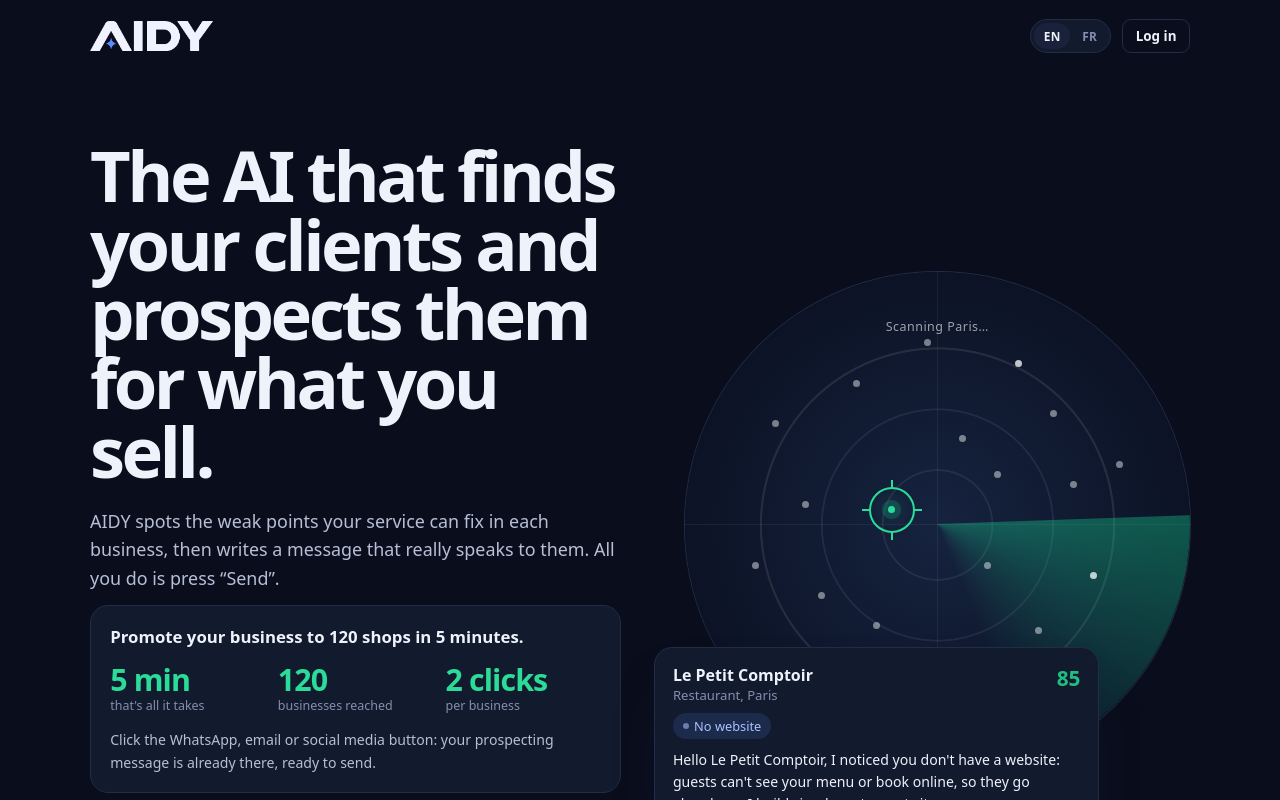
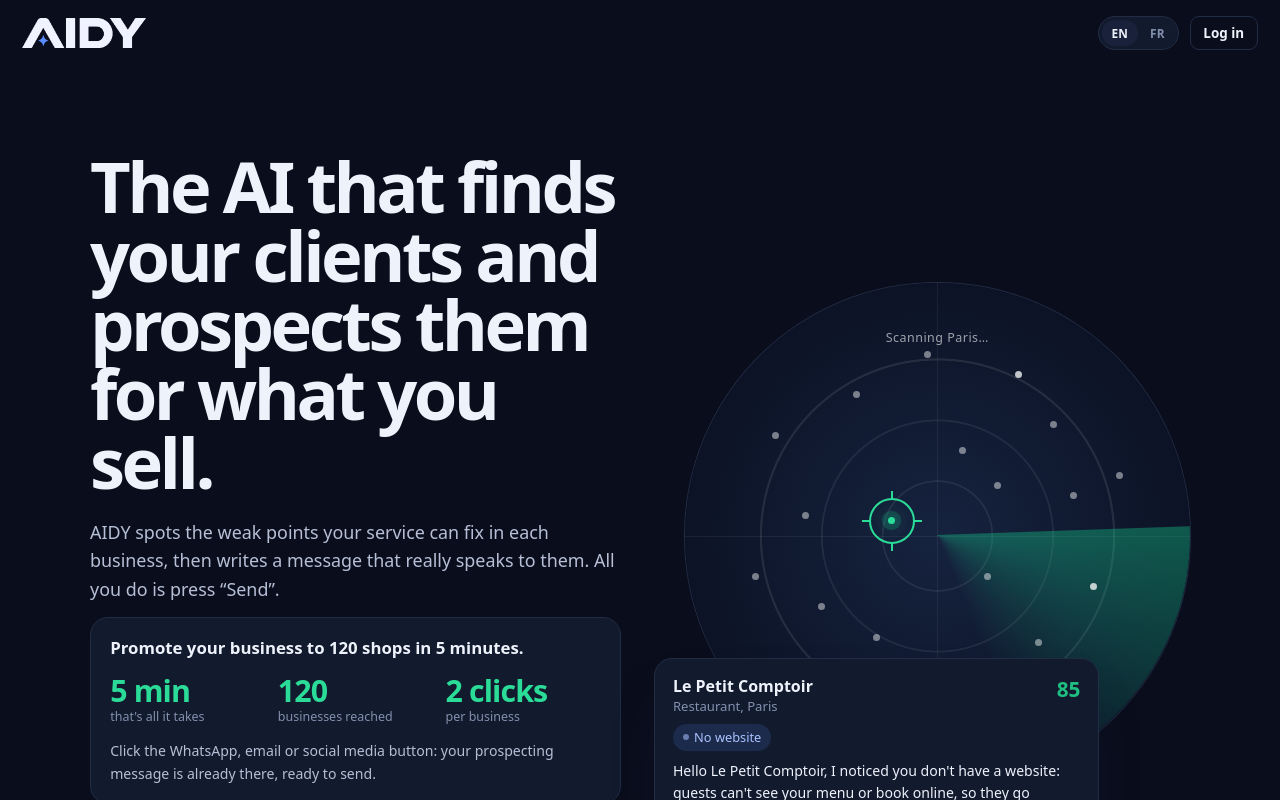
Before and after one commit to elbazlevan-hub/aidy-client, a React (Vite) app: page / in a window 1280 px wide. Shown: the top 800 px of the page. Built offline with nearby package versions, Linux system fonts and the light colour scheme; no server answers.

Commit message:
Logo et langues colles aux bords

```diff
--- a/src/styles.css
+++ b/src/styles.css
@@ -231,7 +231,7 @@ section { margin-bottom: 1.8rem; }
 .auth { position: relative; min-height: 100vh; display: grid; place-items: center; padding: 1.5rem; background: var(--bg); overflow: hidden; }
 
 .auth-card { position: relative; }
-.auth-top { position: absolute; top: 1.2rem; right: 1.2rem; z-index: 2; }
+.auth-top { position: absolute; top: 1rem; right: clamp(0.9rem, 2vw, 1.4rem); z-index: 2; }
 .auth-card { width: 100%; max-width: 420px; padding: 2rem; }
 .auth-card h1 { margin-top: 1.2rem; }
 /* ---------- téléphone ---------- */
@@ -339,7 +339,9 @@ section { margin-bottom: 1.8rem; }
 
 /* ---------- page d'accueil ---------- */
 .landing { max-width: 1180px; margin: 0 auto; padding: 1.2rem clamp(1rem, 4vw, 2.5rem) 2rem; }
-.landing-top { display: flex; justify-content: space-between; align-items: center; gap: 1rem; }
+/* barre du haut collée aux bords de l'écran : AIDY tout à gauche, EN/FR tout à droite */
+.landing { padding-top: 4rem; }
+.landing-top { position: absolute; top: 0; left: 0; right: 0; z-index: 3; display: flex; justify-content: space-between; align-items: center; gap: 1rem; padding: 1rem clamp(0.9rem, 2vw, 1.4rem); }
 .landing-actions { display: flex; gap: 0.7rem; align-items: center; }
 .hero { display: grid; grid-template-columns: minmax(0, 1.05fr) minmax(0, 1fr); gap: clamp(2rem, 5vw, 4rem); align-items: center; padding: clamp(2.5rem, 7vw, 5.5rem) 0 4rem; }
 .hero h1 { font-size: clamp(2.6rem, 5.6vw, 4.4rem); line-height: 0.98; letter-spacing: -0.05em; font-weight: 750; margin-bottom: 1.3rem; }
```
